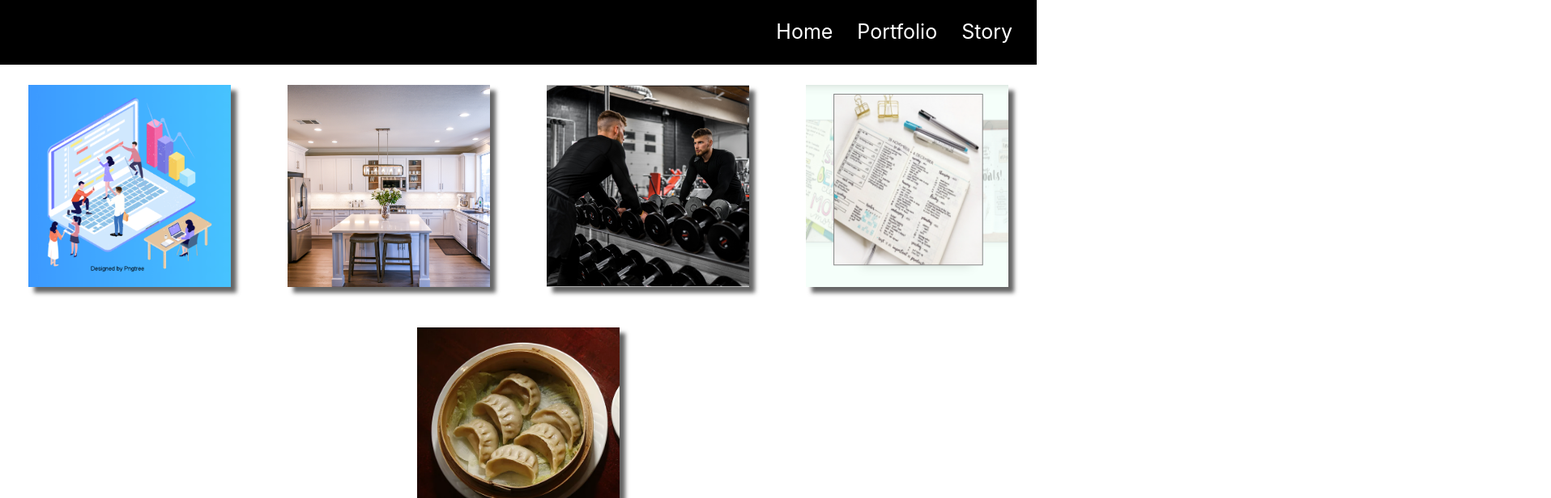
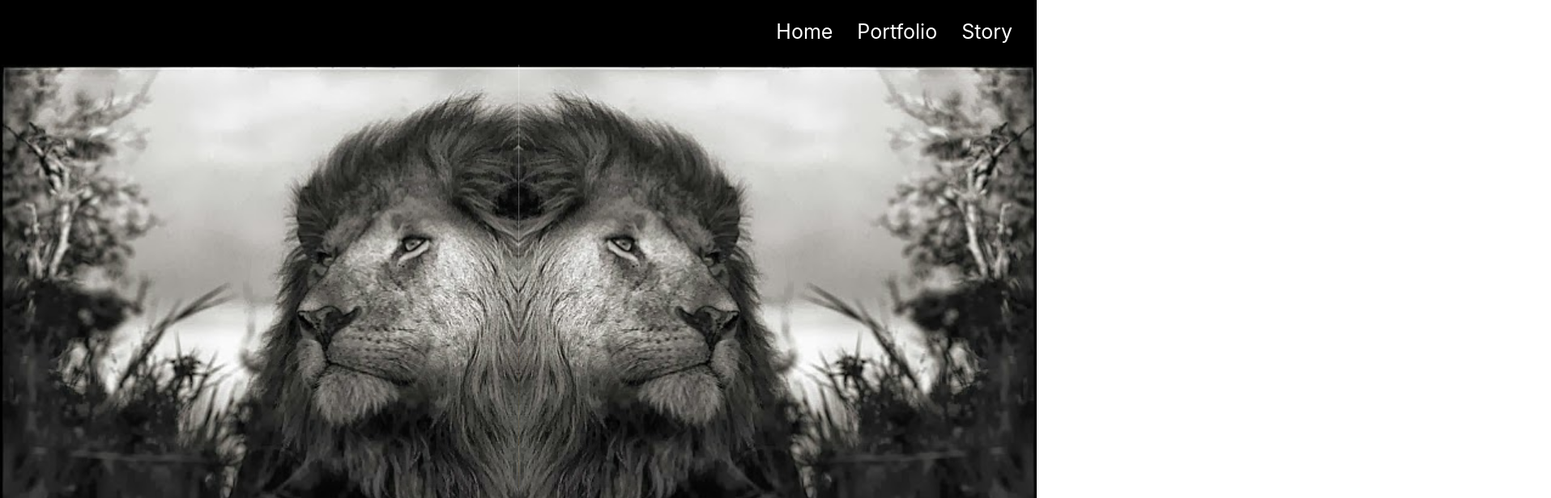
Before and after one commit to tla111/portfolio, a React (Create React App) app: page /work in a window 1280 px wide. Shown: the top 616 px of the page at 81% size, 1915 px wide, since content can reach past the window. Built offline with nearby package versions, Linux system fonts and the light colour scheme.

Commit message:
uncomment code for doors

```diff
--- a/src/screens/myWork/MyWork.js
+++ b/src/screens/myWork/MyWork.js
@@ -7,8 +7,8 @@ const MyWork = () => {
   return (
     <div>
       <Container fluid className='work_container' id='work_page'>
-        {/* <div className='left_door' id='l_door'></div>
-        <div className='right_door' id='r_door'></div> */}
+        <div className='left_door' id='l_door'></div>
+        <div className='right_door' id='r_door'></div>
         <Row className='work_box1'>
           <Col className='work_box_col'>
             <a href='#popup1'>
```
